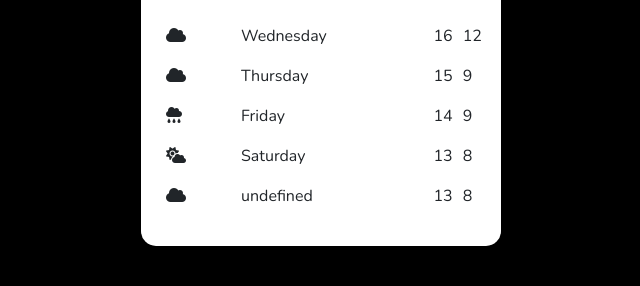
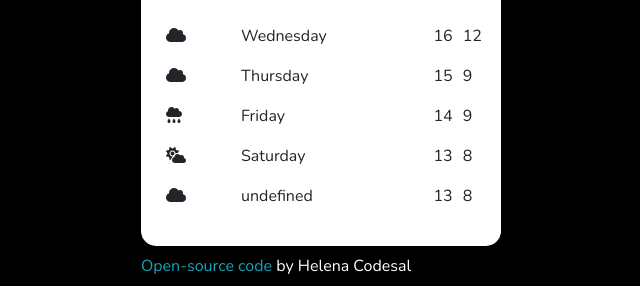
Before and after one commit to itscode29/weather-app, a plain HTML site: page index.html in a window 1280 px wide. Shown: the part 529-815 px from the top of the page, without its empty margins (319-959 px from the left). Drawn offline with nearby package versions, Linux system fonts and the light colour scheme.

Commit message:
Added open-source code link in footer

```diff
--- a/index.html
+++ b/index.html
@@ -92,6 +92,12 @@
         <div class="col-1 min">8</div>
       </div>
     </div>
+    <p class="footer">
+      <a href="https://github.com/itscode29/weather-app" target="_blank"
+        >Open-source code
+      </a>
+      by Helena Codesal
+    </p>
     <script src="src/script.js"></script>
   </body>
 </html>
--- a/src/style.css
+++ b/src/style.css
@@ -18,6 +18,10 @@ h2 {
 
 h3 {
   font-size: 20px;
+}
+
+a {
+  color: #17a2b8;
 }
 
 .current-temp {
@@ -75,3 +79,9 @@ h3 {
   display: block;
   margin: 10px auto;
 }
+
+.footer {
+  color: #fff;
+  max-width: 360px;
+  margin: auto;
+}
```
